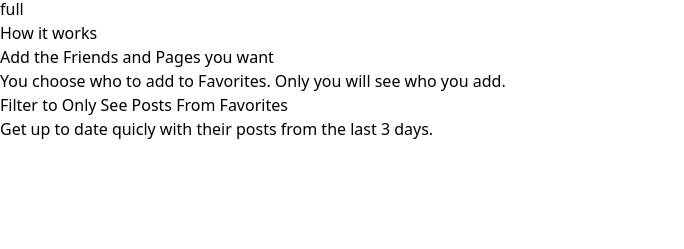
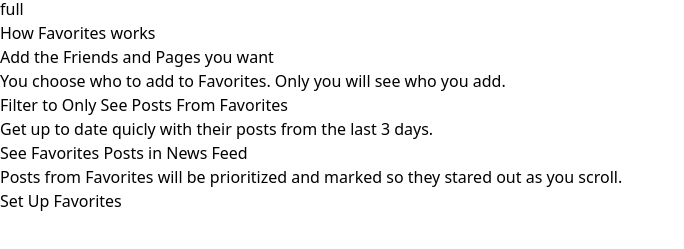
Before and after one commit to DeLadyJ/Facebook-tailwindcss, a website: page index.html in a window 1280 px wide. Shown: the part 75-324 px from the top of the page, without its empty margins (0-684 px from the left). Drawn offline with Linux system fonts and the light colour scheme.

Commit message:
added headings and paragraghs with content, added button at bottom of first page

```diff
--- a/index.html
+++ b/index.html
@@ -26,12 +26,15 @@
         </header>
     </div>
     <main id="section">
-        <h1>How it works
+        <h1>How Favorites works</h1>
             <h2>Add the Friends and Pages you want</h2>
             <p>You choose who to add to Favorites. Only you will see who you add.</p>
             <h2>Filter to Only See Posts From Favorites</h2>
             <p>Get up to date quicly with their posts from the last 3 days.</p>
-        </h1>
+            <h2>See Favorites Posts in News Feed</h2>
+            <p>Posts from Favorites will be prioritized and marked so they stared out as you scroll.</p>
+            <button>Set Up Favorites</button>
+
     </main>
 
 </body>
```
Also changed, not shown: readme.md.
